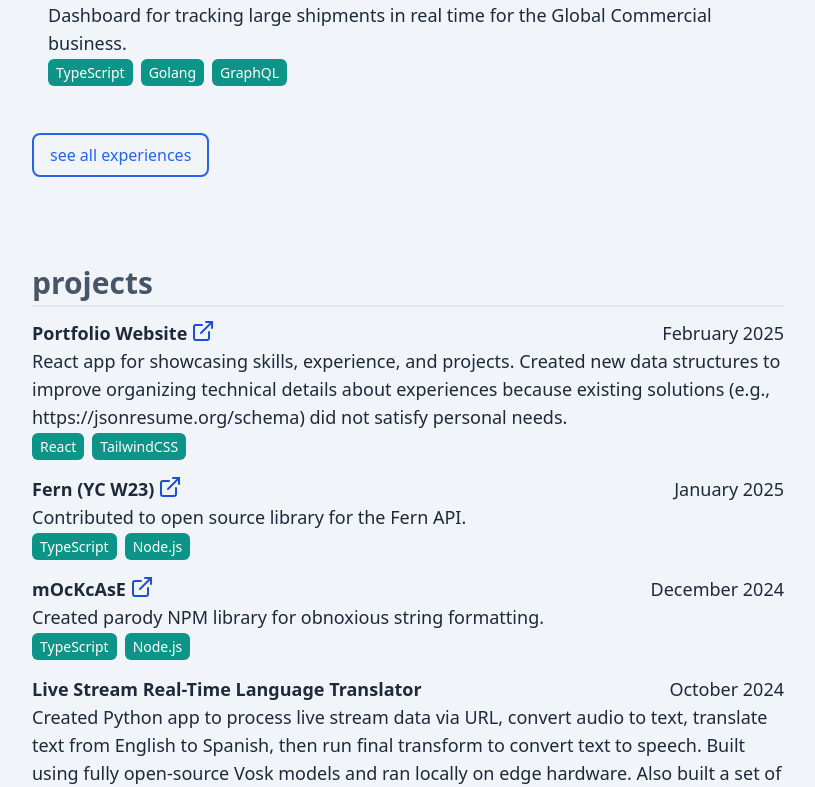
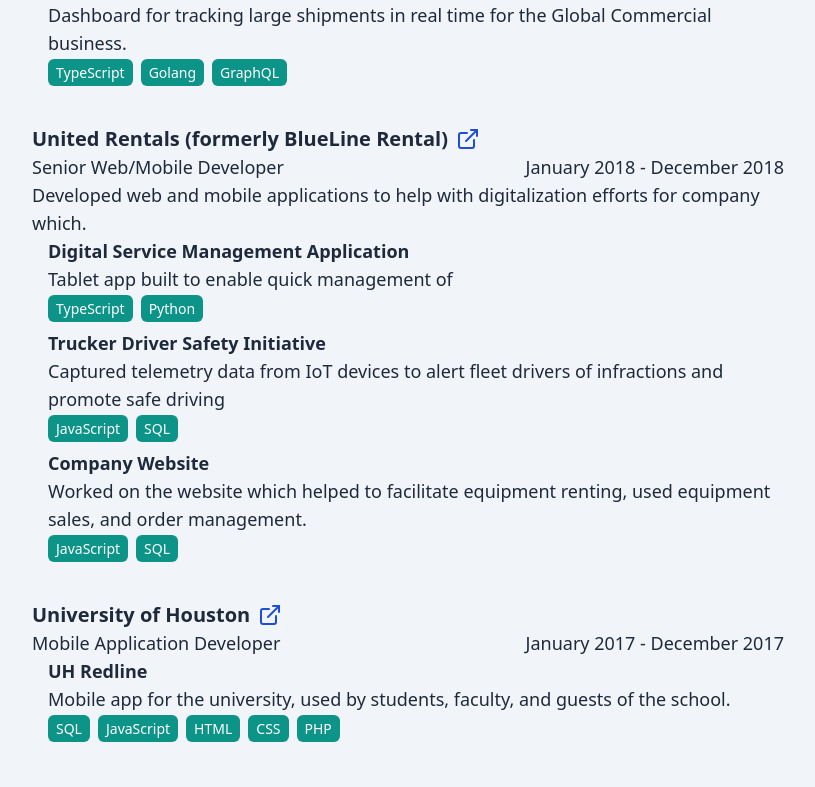
Before and after one commit to thechori/ryanteodoro.com-v2-frontend, a React (Vite) app: page / in a window 1280 px wide. Shown: the part 2047-2834 px from the top of the page, without its empty margins (424-1239 px from the left). Built offline with nearby package versions, Linux system fonts and the light colour scheme.

Commit message:
tweak data schema - move type field into role, remove start/end dates from experience to allow this to be inferred from the child data - add experience data for united and uh

```diff
--- a/src/App.tsx
+++ b/src/App.tsx
@@ -248,9 +248,9 @@
               </div>
               <div>May 2013</div>
             </div>
-            <div>B.S. Computer Science</div>
-            <div>Graduated Cum Laude</div>
-            <div>Dean's List</div>
+            <div>Bachelor of Science in Computer Science</div>
+            <div>Graduated Cum Laude with 3.52 GPA</div>
+            <div>Dean's List recipient</div>
           </div>
         </section>
 
--- a/src/data/new.ts
+++ b/src/data/new.ts
@@ -5,13 +5,11 @@
     company: "4ccessible",
     url: "https://4ccessible.com",
     location: "Houston, TX",
-    startDate: new Date(2024, 3),
     industries: ["Accessibility", "Technology"],
-    type: "Founder",
-    endDate: null,
     roles: [
       {
         title: "Founder & CEO",
+        type: "Founder",
         description:
           "Lead and manage projects to make the internet accessible for the blind and visually impaired.",
         startDate: new Date(2024, 3),
@@ -30,6 +28,9 @@
               "Flagship tool that enables navigation of the web using just your voice.",
             descriptionTechnical: "",
             url: "https://chromewebstore.google.com/detail/4ccessible/jfpppiodkeblpkbpilccpoalkhnpopei?pli=1",
+            relatedLinks: [],
+            deprecated: false,
+            proprietary: false,
             accomplishments: [],
             elements: ["Web", "API"],
             languages: ["TypeScript"],
@@ -63,6 +64,9 @@
               "Streaming platform centered around accessible for the blind community.",
             descriptionTechnical: "",
             url: "https://streamfortheblind.com",
+            relatedLinks: [],
+            deprecated: false,
+            proprietary: false,
             elements: ["Web", "API"],
             languages: ["TypeScript"],
             databases: ["Postgres", "Redis"],
@@ -92,6 +96,9 @@
             descriptionTechnical:
               "Next.js frontend was deployed to Vercel using their CI/CD pipeline and using branch merge triggers. The audit page allowed users to submit a URL which would fire off an API call to the dedicated backend service (Node.js/Express) which was hosted onsite on an old MacBook Pro via ngrok's tunneling service. This design decision was chosen because the cloud services at providers like DigitalOcean were extremely expensive for servers with powerful CPUs and GPUs which were necessary to run in-depth scans, especially in parallel when multiple scans were requested. This parallelism was made possible using clustering in the `puppeteer-cluster` NPM library. All requests and results were stored to a Postgres DB hosted via Supabase and this information was used for lead generation purposes.",
             url: null,
+            relatedLinks: [],
+            deprecated: true,
+            proprietary: false,
             elements: ["Web", "API"],
             languages: ["TypeScript"],
             frameworks: ["Next.js", "Express"],
@@ -122,11 +129,9 @@
     url: "https://teodorosystems.com",
     location: "Houston, TX",
     industries: ["Consulting"],
-    startDate: new Date(2017, 10),
-    endDate: null,
-    type: "Founder",
     roles: [
       {
+        type: "Founder",
         title: "Founder & CEO",
         description:
           "Lead software projects for consulting clients and internal product ventures.",
@@ -141,6 +146,9 @@
               "Assisted software development efforts for numerous projects.",
             descriptionTechnical: "",
             url: "https://fairworlds.com",
+            relatedLinks: [],
+            deprecated: false,
+            proprietary: false,
             elements: ["Web", "API"],
             languages: ["TypeScript", "Java", "SQL"],
             databases: ["Postgres"],
@@ -168,6 +176,9 @@
 Stood up WordPress website alongside React SPA for marketing and SEO purposes -- achieved #2 spot on Google Search results for target search keyword. Home-baked authentication system which leveraged JWTs.
 `,
             url: null,
+            relatedLinks: [],
+            deprecated: true,
+            proprietary: false,
             elements: ["Web", "API"],
             languages: ["TypeScript", "SQL"],
             databases: ["Postgres"],
@@ -193,6 +204,9 @@
             name: "Perl Street (YC W22)",
             role: "Individual Contributor",
             url: "https://perlstreet.com",
+            relatedLinks: [],
+            deprecated: false,
+            proprietary: false,
             elements: ["Web", "API"],
             description: "Contributed to feature development for web app.",
             descriptionTechnical: "",
@@ -217,12 +231,10 @@
     url: "https://shell.com",
     location: "Houston, TX",
     industries: ["Energy"],
-    startDate: new Date(2019, 0),
-    endDate: new Date(2023, 5),
-    type: "Full time",
     roles: [
       {
         title: "Senior Software Engineer",
+        type: "Full time",
         description:
           "Led technical initiatives for products across global commercial, lubricant, chemicals, and renewables and new energy.",
         startDate: new Date(2019, 0),
@@ -248,7 +260,12 @@
             // "Platform to centralize fragmented, unstructured, and multilingual lab results to train models for crafting new lubricants at unprecendented speeds and budgets.",
             descriptionTechnical:
               "The frontend (React/Node.js) and backend (Python/Flask) were both containerized in Docker and then deployed to Kubernetes clusters running in AWS managed by the dedicated platform team. Postgres DB via AWS RDS. Python-based predictive model was created and managed by data scientist",
-            url: "https://www.shell.com/business-customers/lubricants-for-business/perspectives/deep-dive-with-sravani-gullapalli.html",
+            url: null,
+            relatedLinks: [
+              "https://www.shell.com/business-customers/lubricants-for-business/perspectives/deep-dive-with-sravani-gullapalli.html"
+            ],
+            deprecated: false,
+            proprietary: true,
             languages: ["TypeScript", "Python"],
             databases: ["Postgres"],
             frameworks: ["Next.js", "Flask", "Docker", "Kubernetes"],
@@ -267,6 +284,9 @@
             descriptionTechnical:
               "The frontend (React/Node.js) and backend (Python/Flask) were both containerized in Docker and then deployed to Kubernetes clusters running in AWS managed by the dedicated platform team. Postgres DB via AWS RDS.",
             url: "https://shellenergy.com/business/energy-insights",
+            relatedLinks: [],
+            deprecated: false,
+            proprietary: false,
             languages: ["TypeScript", "Python"],
             databases: ["Postgres"],
             frameworks: ["Next.js", "Flask", "Docker", "Kubernetes"],
@@ -285,6 +305,9 @@
             descriptionTechnical:
               "The frontend (React/Node.js) and backend (Golang/Gin) were both containerized in Docker and then deployed to Kubernetes clusters running in AWS managed by the dedicated platform team. Postgres DB via AWS RDS.",
             url: null,
+            relatedLinks: [],
+            deprecated: false,
+            proprietary: true,
             languages: ["TypeScript", "Golang"],
             databases: ["Postgres"],
             frameworks: ["Gin", "Docker", "Kubernetes"],
@@ -301,8 +324,11 @@
             description:
               "Dashboard for tracking large shipments in real time for the Global Commercial business.",
             descriptionTechnical:
-              'Codename: "Mango" - this project integrated with SAP to pull large lubricant delivery information to Shell partners. The frontend (React/Node.js) and backend (Golang/GraphQL) were both containerized in Docker and then deployed to Kubernetes clusters running in AWS managed by the dedicated platform team.',
+              "Project integrated with SAP to pull large lubricant delivery information to Shell partners. The frontend (React/Node.js) and backend (Golang/GraphQL) were both containerized in Docker and then deployed to Kubernetes clusters running in AWS managed by the dedicated platform team.",
             url: "https://www.shell.com/business-customers/chemicals/doing-business-with-us/customer-portal.html",
+            deprecated: false,
+            proprietary: false,
+            relatedLinks: [],
             languages: ["TypeScript", "Golang", "GraphQL"],
             databases: ["Postgres"],
             frameworks: ["Apollo", "Docker", "Kubernetes"],
@@ -313,5 +339,129 @@
         ]
       }
     ]
+  },
+  {
+    company: "United Rentals (formerly BlueLine Rental)",
+    url: "https://unitedrentals.com",
+    location: "Houston, TX",
+    industries: ["Construction"],
+    roles: [
+      {
+        title: "Senior Web/Mobile Developer",
+        type: "Full time",
+        description:
+          "Developed web and mobile applications to help with digitalization efforts for company which.",
+        startDate: new Date(2018, 0),
+        endDate: new Date(2018, 11),
+        achievements: [
+          "Company was acquired for $2.1 billion in deal to United Rental"
+        ],
+
+        projects: [
+          {
+            name: "Digital Service Management Application",
+            elements: ["Mobile", "API"],
+            role: "Individual Contributor",
+            description: "Tablet app built to enable quick management of ",
+            descriptionTechnical:
+              "The frontend (React/Node.js) and backend (Python/Flask) were both containerized in Docker and then deployed to Kubernetes clusters running in AWS managed by the dedicated platform team. Postgres DB via AWS RDS. Python-based predictive model was created and managed by data scientist",
+            url: null,
+            relatedLinks: [
+              "https://www.shell.com/business-customers/lubricants-for-business/perspectives/deep-dive-with-sravani-gullapalli.html"
+            ],
+            deprecated: false,
+            proprietary: true,
+            languages: ["TypeScript", "Python"],
+            databases: ["Postgres"],
+            frameworks: ["Next.js", "Flask", "Docker", "Kubernetes"],
+            libraries: ["React", "Redux Toolkit", "D3"],
+            providers: [{ name: "AWS", services: ["S3", "EKS", "RDS"] }],
+            accomplishments: [
+              "SPARK Frictionless Data Access recently won the Shell.ai Data Impact Award"
+            ]
+          },
+          {
+            name: "Trucker Driver Safety Initiative",
+            role: "Tech Lead",
+            url: null,
+            relatedLinks: [],
+            deprecated: true,
+            proprietary: true,
+            description:
+              "Captured telemetry data from IoT devices to alert fleet drivers of infractions and promote safe driving",
+            descriptionTechnical:
+              "Consumed historical geolocation and telemetry data from drivers to analyze driver infractions (e.g., speeding), summarize information, then send weekly emails notifying them. Integration with Salesforce was required because the third-party system API did not return data in a format that allowed for native relationships and associations between vehicles and drivers.",
+            languages: ["JavaScript", "SQL"],
+            databases: ["MySQL"],
+            elements: ["Tool"],
+            libraries: [],
+            frameworks: ["Node.js"],
+            providers: [
+              { name: "Salesforce", services: ["API"] },
+              { name: "Geotab", services: ["API"] }
+            ],
+            accomplishments: [
+              "Reduced driving related-violations which improved company safety and profitability"
+            ]
+          },
+          {
+            name: "Company Website",
+            description:
+              "Worked on the website which helped to facilitate equipment renting, used equipment sales, and order management.",
+            descriptionTechnical:
+              "Worked on the React frontend which used Redux for state management and SCSS/SASS for styling. Application was deployed via in-house CI/CD pipeline using Jenkins. ",
+            accomplishments: [],
+            databases: ["MySQL"],
+            elements: ["API", "Web"],
+            languages: ["JavaScript", "SQL"],
+            libraries: ["React"],
+            frameworks: ["Node.js"],
+            providers: [],
+            role: "Individual Contributor",
+            url: null,
+            relatedLinks: [],
+            deprecated: true,
+            proprietary: false
+          }
+        ]
+      }
+    ]
+  },
+  {
+    company: "University of Houston",
+    industries: ["Education"],
+    location: "Houston, TX",
+    url: "https://uh.edu",
+    roles: [
+      {
+        title: "Mobile Application Developer",
+        startDate: new Date(2017, 0),
+        endDate: new Date(2017, 11),
+        type: "Contract",
+        achievements: [],
+        description: "",
+        projects: [
+          {
+            name: "UH Redline",
+            description:
+              "Mobile app for the university, used by students, faculty, and guests of the school.",
+            descriptionTechnical:
+              "Built using Angular and the Ionic mobile framework for cross-platform development. Backend API was written in PHP and run onsite at the university's data center.",
+            databases: ["MySQL"],
+            languages: ["SQL", "JavaScript", "HTML", "CSS", "PHP"],
+            libraries: ["Angular", "Ionic"],
+            accomplishments: [],
+            elements: ["API", "Mobile"],
+            role: "Individual Contributor",
+            providers: [],
+            frameworks: [],
+            url: null,
+            relatedLinks: [],
+            deprecated: true,
+            proprietary: false
+          }
+        ]
+      }
+    ]
   }
 ];
```
Also changed, not shown: src/types/index.ts (+5 -5 lines), 1 other file (tests, documents, lock files or other folders).
